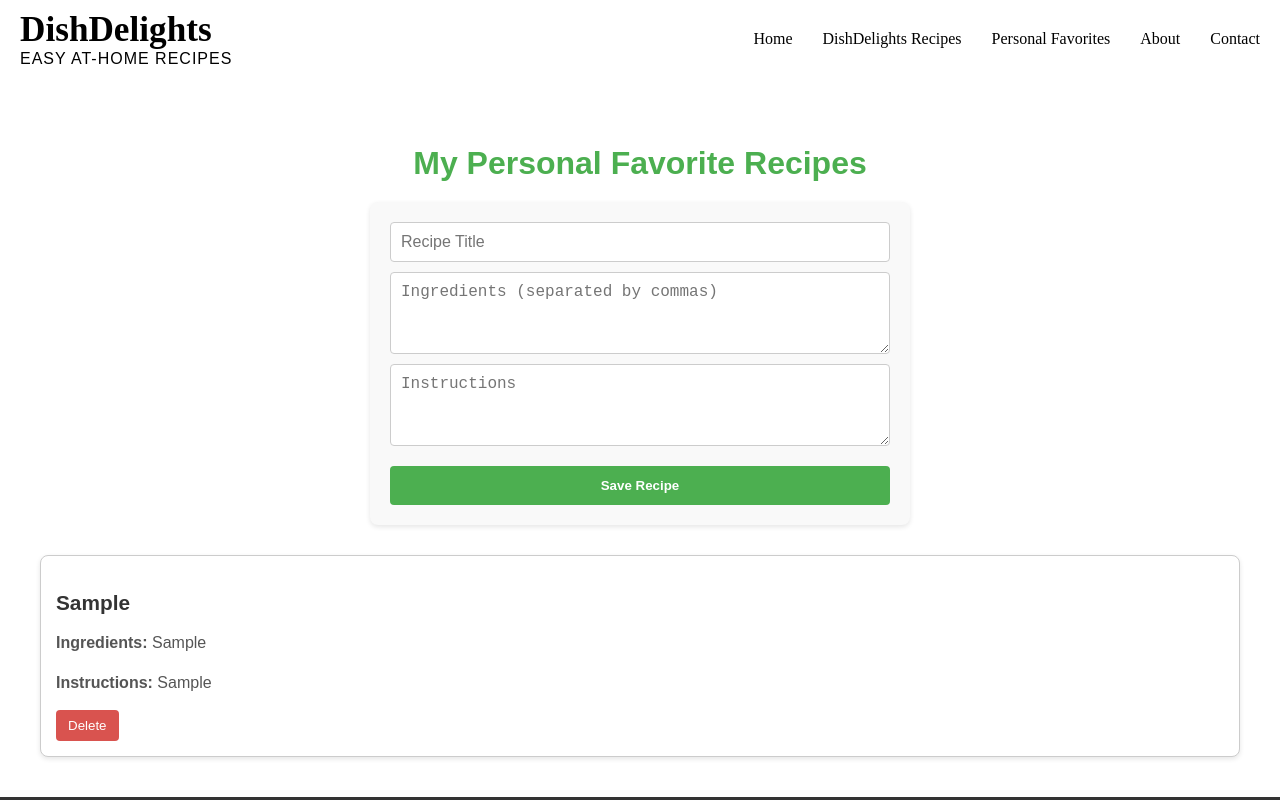
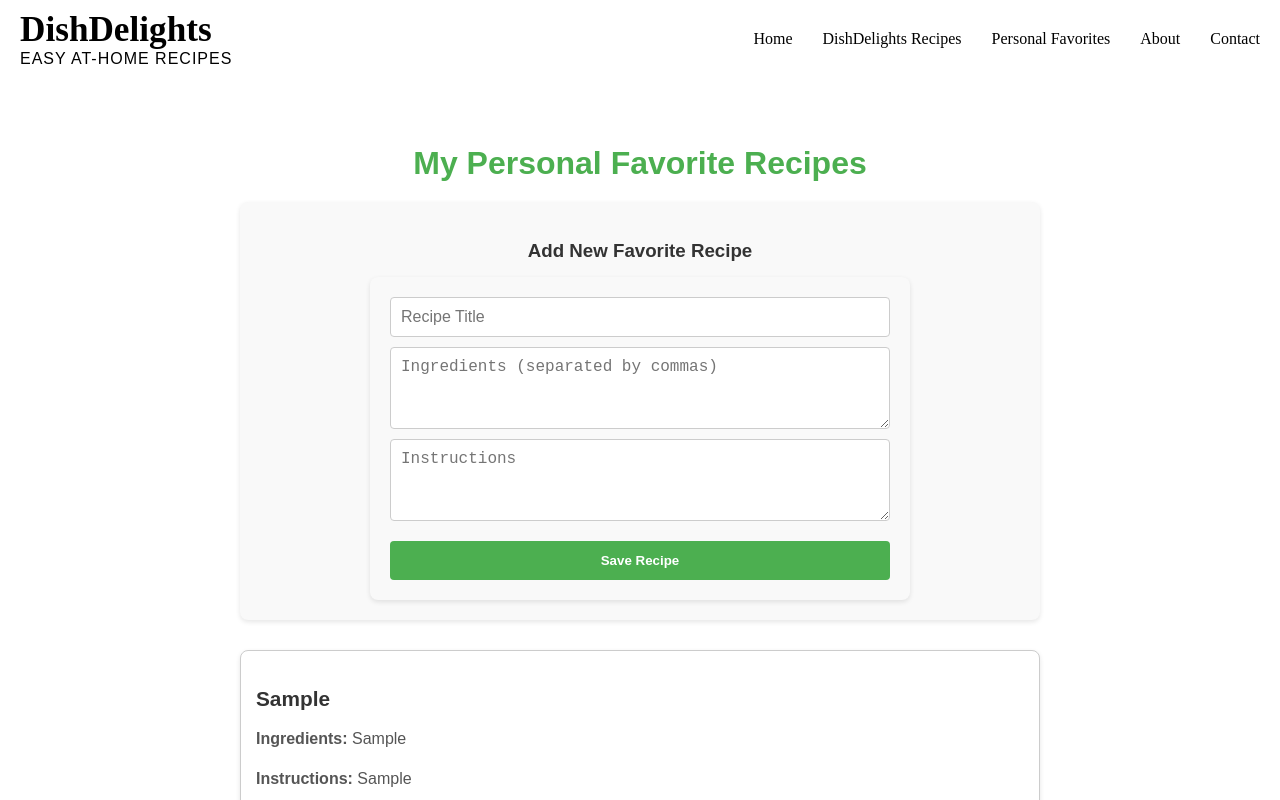
Before and after one commit to marthasunneva/examcodes, a React (Vite) app: page /favorites in a window 1280 px wide. Both pictures are taken after typing "Sample", "Sample", "Sample" into the empty fields and a click on the button "Save Recipe". Shown: the top 800 px of the page. Built offline with nearby package versions, Linux system fonts and the light colour scheme; a web font is replaced by a local one.

Commit message:
Version5

```diff
--- a/src/components/RecipeForm.jsx
+++ b/src/components/RecipeForm.jsx
@@ -1,3 +1,4 @@
+// src/components/RecipeForm.jsx
 import React, { useState } from 'react';
 
 function RecipeForm({ onSubmit, initialData = {} }) {
@@ -12,12 +13,11 @@ function RecipeForm({ onSubmit, initialData = {} }) {
     const newRecipe = {
       id: initialData.id || Date.now(),
       title,
-      ingredients: ingredients.split(',').map((item) => item.trim()),
+      ingredients: ingredients.split(',').map(item => item.trim()),
       instructions,
     };
     onSubmit(newRecipe);
-    // Clear form if it's a new recipe
-    if (!initialData.id) {
+    if (!initialData.id) { // Clear form only if adding new recipe
       setTitle('');
       setIngredients('');
       setInstructions('');
@@ -25,43 +25,43 @@ function RecipeForm({ onSubmit, initialData = {} }) {
   };
 
   return (
-    <form onSubmit={handleSubmit} style={styles.form}>
+    <form onSubmit={handleSubmit} style={formStyles.form}>
       <input
         type="text"
         placeholder="Recipe Title"
         value={title}
         onChange={(e) => setTitle(e.target.value)}
         required
-        style={styles.input}
+        style={formStyles.input}
       />
       <textarea
         placeholder="Ingredients (separated by commas)"
         value={ingredients}
         onChange={(e) => setIngredients(e.target.value)}
         required
-        style={styles.textarea}
+        style={formStyles.textarea}
       />
       <textarea
         placeholder="Instructions"
         value={instructions}
         onChange={(e) => setInstructions(e.target.value)}
         required
-        style={styles.textarea}
+        style={formStyles.textarea}
       />
-      <button type="submit" style={styles.button}>
-        Save Recipe
+      <button type="submit" style={formStyles.button}>
+        {initialData.id ? 'Update Recipe' : 'Save Recipe'}
       </button>
     </form>
   );
 }
 
-const styles = {
+const formStyles = {
   form: {
     display: 'flex',
     flexDirection: 'column',
     gap: '10px',
     maxWidth: '500px',
-    margin: '0 auto', // center the form
+    margin: '0 auto',
     backgroundColor: '#f9f9f9',
     padding: '20px',
     borderRadius: '8px',
--- a/src/pages/Favorites.jsx
+++ b/src/pages/Favorites.jsx
@@ -3,6 +3,7 @@ import RecipeForm from '../components/RecipeForm';
 
 function Favorites() {
   const [favorites, setFavorites] = useState([]);
+  const [editingRecipe, setEditingRecipe] = useState(null);
 
   // Load favorites from localStorage on mount
   useEffect(() => {
@@ -17,19 +18,45 @@ function Favorites() {
     localStorage.setItem('favoriteRecipes', JSON.stringify(favorites));
   }, [favorites]);
 
-  const addFavorite = (recipe) => {
-    setFavorites([...favorites, recipe]);
+  const addOrUpdateFavorite = (recipe) => {
+    if (editingRecipe) {
+      // Update existing recipe: map over favorites and replace the matching one
+      const updatedFavorites = favorites.map((fav) =>
+        fav.id === editingRecipe.id ? { ...fav, ...recipe } : fav
+      );
+      setFavorites(updatedFavorites);
+      setEditingRecipe(null);
+    } else {
+      // Add new recipe
+      setFavorites([...favorites, recipe]);
+    }
   };
 
   const deleteFavorite = (id) => {
     setFavorites(favorites.filter((recipe) => recipe.id !== id));
   };
 
+  const editFavorite = (recipe) => {
+    setEditingRecipe(recipe);
+  };
+
+  const cancelEdit = () => {
+    setEditingRecipe(null);
+  };
+
   return (
     <div style={styles.container}>
       <h2 style={styles.heading}>My Personal Favorite Recipes</h2>
       <div style={styles.formContainer}>
-        <RecipeForm onSubmit={addFavorite} />
+        <h3 style={styles.formHeading}>
+          {editingRecipe ? 'Edit Favorite Recipe' : 'Add New Favorite Recipe'}
+        </h3>
+        <RecipeForm onSubmit={addOrUpdateFavorite} initialData={editingRecipe || {}} />
+        {editingRecipe && (
+          <button style={styles.cancelButton} onClick={cancelEdit}>
+            Cancel Edit
+          </button>
+        )}
       </div>
 
       {favorites.length === 0 ? (
@@ -45,12 +72,14 @@ function Favorites() {
               <p style={styles.recipeText}>
                 <strong>Instructions:</strong> {recipe.instructions}
               </p>
-              <button
-                style={styles.deleteButton}
-                onClick={() => deleteFavorite(recipe.id)}
-              >
-                Delete
-              </button>
+              <div style={styles.buttonContainer}>
+                <button style={styles.editButton} onClick={() => editFavorite(recipe)}>
+                  Edit
+                </button>
+                <button style={styles.deleteButton} onClick={() => deleteFavorite(recipe.id)}>
+                  Delete
+                </button>
+              </div>
             </div>
           ))}
         </div>
@@ -61,18 +90,39 @@ function Favorites() {
 
 const styles = {
   container: {
-    maxWidth: '800px !important',
+    padding: '20px',
+    maxWidth: '800px',
     margin: '0 auto',
-    padding: '20px',
   },
   heading: {
     fontSize: '2rem',
     marginBottom: '20px',
-    color: '#4CAF50', // green accent color
+    color: '#4CAF50',
     textAlign: 'center',
   },
   formContainer: {
     marginBottom: '30px',
+    backgroundColor: '#f9f9f9',
+    padding: '20px',
+    borderRadius: '8px',
+    boxShadow: '0 2px 5px rgba(0,0,0,0.1)',
+  },
+  formHeading: {
+    marginBottom: '15px',
+    textAlign: 'center',
+    color: '#333',
+  },
+  cancelButton: {
+    backgroundColor: '#999',
+    color: '#fff',
+    border: 'none',
+    padding: '8px 12px',
+    borderRadius: '4px',
+    cursor: 'pointer',
+    marginTop: '10px',
+    display: 'block',
+    marginLeft: 'auto',
+    marginRight: 'auto',
   },
   message: {
     fontStyle: 'italic',
@@ -102,14 +152,26 @@ const styles = {
     lineHeight: '1.5',
     color: '#555',
   },
-  deleteButton: {
-    backgroundColor: '#d9534f', // red for delete
+  buttonContainer: {
+    marginTop: '10px',
+    display: 'flex',
+    gap: '10px',
+  },
+  editButton: {
+    backgroundColor: '#007bff',
     color: '#fff',
     border: 'none',
     padding: '8px 12px',
     borderRadius: '4px',
     cursor: 'pointer',
-    marginTop: '10px',
+  },
+  deleteButton: {
+    backgroundColor: '#d9534f',
+    color: '#fff',
+    border: 'none',
+    padding: '8px 12px',
+    borderRadius: '4px',
+    cursor: 'pointer',
   },
 };
 
```
